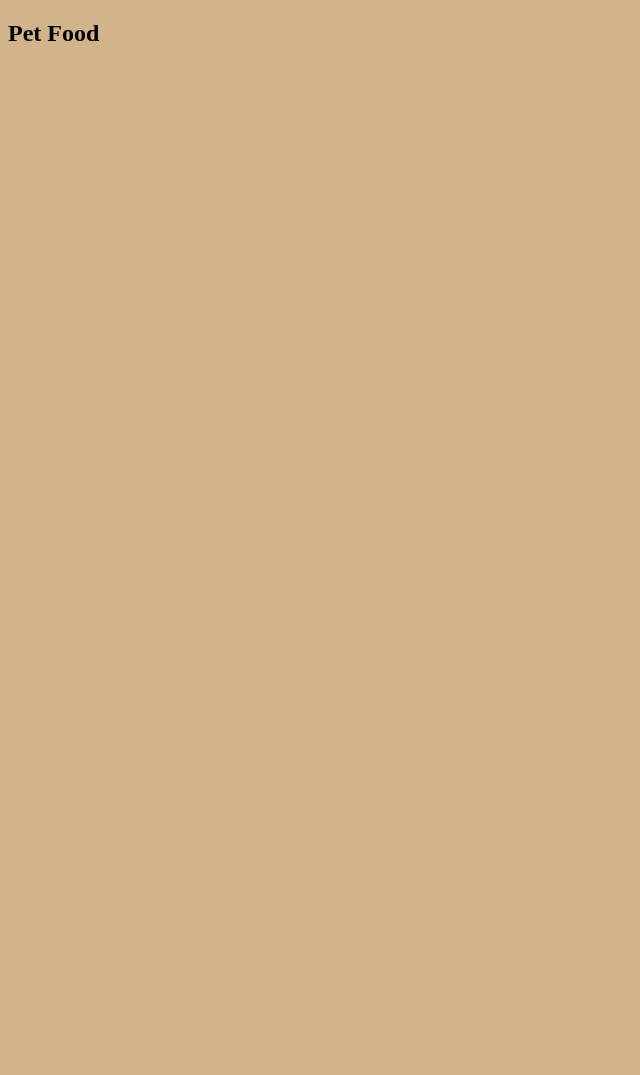
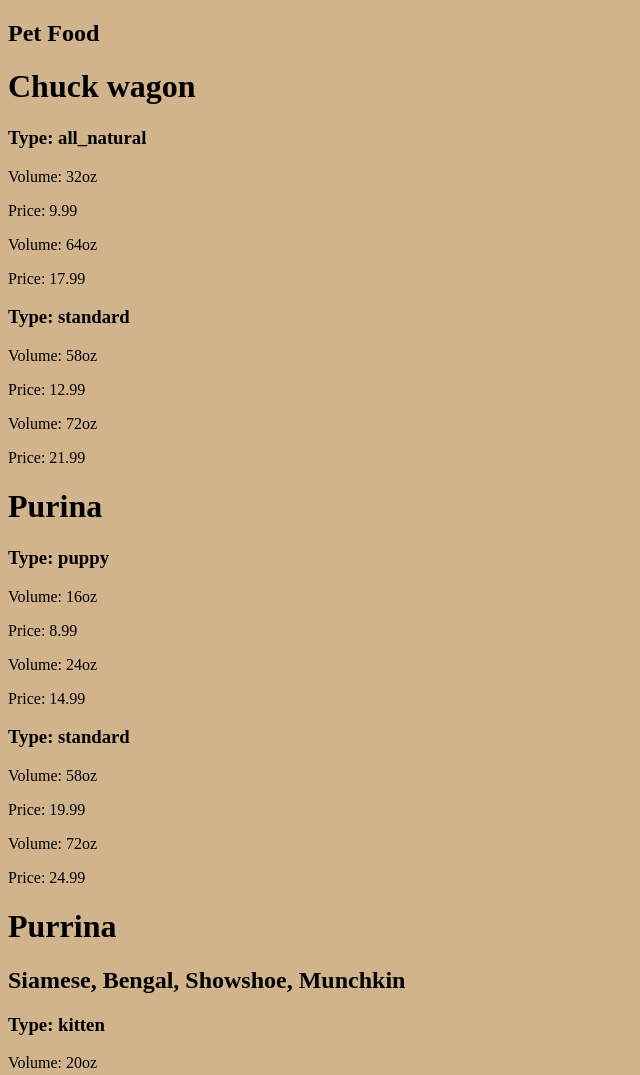
Before and after one commit to edsad/SP_JS_XHR_FOOD-19, a plain HTML site: page index.html in a window 1280 px wide. Shown: the top 1075 px of the page, without its empty margins (0-640 px from the left). Before the commit the page ends 800 px from the top, so only its background shows below. Drawn offline with Linux system fonts and the light colour scheme.

Commit message:
added cats json and tweeked food js

```diff
--- a/cats.json
+++ b/cats.json
@@ -1,62 +1,64 @@
 {
   "cat_brands": [
     {
-      "name": "Chuck wagon",
+      "name": "Purrina",
+      "breeds": "Siamese, Bengal, Showshoe, Munchkin",
       "types": [
         {
-          "type": "all_natural",
+          "type": "kitten",
           "volumes": [
             {
-              "name": "32oz",
-              "price": 9.99
+              "name": "20oz",
+              "price": 19.99
             },
             {
-              "name": "64oz",
-              "price": 17.99
+              "name": "32oz",
+              "price": 26.99
             }
           ]
         },
         {
-          "type": "standard",
+          "type": "elite",
           "volumes": [
             {
-              "name": "58oz",
-              "price": 12.99
+              "name": "20oz",
+              "price": 24.99
             },
             {
-              "name": "72oz",
-              "price": 21.99
+              "name": "40oz",
+              "price": 47.99
             }
           ]
         }
       ]
     },
     {
-      "name": "Purina",
+      "name": "Meow Meal",
+      "breeds": "Manx, Egyptian Mau, Himalayan, Rag Doll",
       "types": [
         {
-          "type": "puppy",
+          "type": "kitten",
           "volumes": [
             {
-              "name": "16oz",
-              "price": 8.99
+              "name": "24oz",
+              "price": 19.99
             },
             {
-              "name": "24oz",
-              "price": 14.99
+              "name": "48oz",
+              "price": 34.99
             }
           ]
         },
         {
-          "type": "standard",
+          "type": "adult",
           "volumes": [
             {
-              "name": "58oz",
-              "price": 19.99
+              "name": "28oz",
+              "price": 22.99
             },
             {
-              "name": "72oz",
-              "price": 24.99
+              "name": "56oz",
+              "price": 40.99
             }
           ]
         }
--- a/food.js
+++ b/food.js
@@ -1 +1,106 @@
+"use strict"
 console.log("food.js is working");
+
+ //dog food //
+
+var dogRequest = new XMLHttpRequest();
+
+dogRequest.addEventListener("load", dogRequestComplete);
+dogRequest.addEventListener("error", dogRequestFailed);
+
+function dogRequestComplete(event){
+  console.log("dog food data");
+  var dogData = JSON.parse(event.target.responseText);
+  console.log("more dog food data", dogData);
+
+  showDogData(dogData);
+}
+
+function dogRequestFailed(event){
+  console.log("Error");
+}
+
+dogRequest.open("GET", "dogs.json");
+console.log("dog food");
+
+dogRequest.send();
+
+function showDogData(dogData){
+  var dogFoodDiv = document.getElementById("canine-list");
+  var dogFoodData = "";
+  var dogBrands = dogData.dog_brands;
+  // console.log("dogBrands", dogBrands);
+
+      for(var i = 0; i < dogBrands.length; i++){
+
+        dogFoodData += `<div><h1>${dogBrands[i].name}</h1></div>`
+
+        var types = dogBrands[i].types;
+
+      for(var j = 0; j < types.length; j++){
+
+        dogFoodData += `<h3>Type: ${types[j].type}</h3>`
+
+        var volumes = types[j].volumes;
+
+      for(var k = 0; k < volumes.length; k++){
+
+        dogFoodData += `<p>Volume: ${volumes[k].name}</p>`
+        dogFoodData += `<p>Price: ${volumes[k].price}</p>`
+      }
+    }
+  }
+  dogFoodDiv.innerHTML += dogFoodData;
+}
+
+//cat food //
+
+var catRequest = new XMLHttpRequest();
+
+catRequest.addEventListener("load", catRequestComplete);
+catRequest.addEventListener("error", catRequestFailed);
+
+function catRequestComplete(event){
+  console.log("cat food data");
+  var catData = JSON.parse(event.target.responseText);
+  console.log("more cat food data", catData);
+
+  showCatData(catData);
+}
+
+function catRequestFailed(event){
+  console.log("Error");
+}
+
+catRequest.open("GET", "cats.json");
+console.log("cat food");
+
+catRequest.send();
+
+function showCatData(catData){
+  var catfoodDiv = document.getElementById("feline-list");
+  var catfoodData = "";
+  var catBrands = catData.cat_brands;
+  // console.log("catBrands", catBrands);
+      for(var a = 0; a < catBrands.length; a++){
+
+        catfoodData += `<div><h1>${catBrands[a].name}</h1></div>`
+        catfoodData += `<h2>${catBrands[a].breeds}</h2>`
+        // console.log("catfoodData", catfoodData);
+        var catTypes = catBrands[a].types;
+
+      for(var b = 0; b < catTypes.length; b++){
+
+        catfoodData += `<h3>Type: ${catTypes[b].type}</h3>`
+
+        var catVolumes = catTypes[b].volumes;
+
+      for(var c = 0; c < catVolumes.length; c++){
+
+        catfoodData += `<p>Volume: ${catVolumes[c].name}</p>`
+        catfoodData += `<p>Price: ${catVolumes[c].price}</p>`
+      }
+    }
+  }
+  catfoodDiv.innerHTML += catfoodData;
+}
--- a/index.html
+++ b/index.html
@@ -6,6 +6,14 @@
   </head>
 <body>
   <h2>Pet Food</h2>
+
+<!--   <article>
+    <section id="canine-list"></section>
+    <section id="feline-list"></section>
+  </article> -->
+  <div id="canine-list"></div>
+  <div id="feline-list"></div>
+
   <script type="text/javascript" src="food.js"></script>
 </body>
 </html>
```
